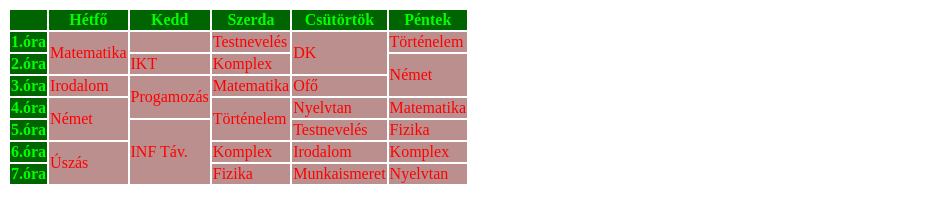
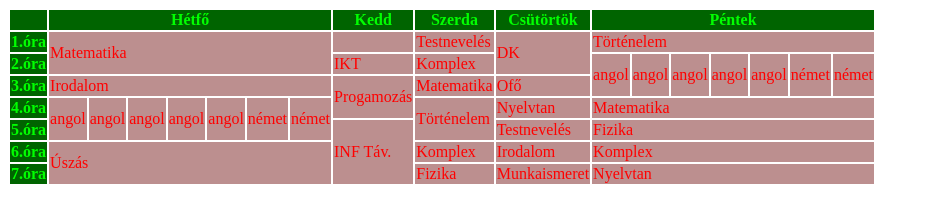
Before and after one commit to SeresPeter/Orarend, a plain HTML site: page index.html in a window 1280 px wide. Shown: the whole page, without its empty margins (0-927 px from the left). Drawn offline with Linux system fonts and the light colour scheme.

Commit message:
Házifel

```diff
--- a/index.html
+++ b/index.html
@@ -1,76 +1,92 @@
 <!DOCTYPE html>
 <html lang="en">
+
 <head>
     <meta charset="UTF-8">
     <style>
-       th{
+        th {
             background-color: darkgreen;
             color: rgb(0, 255, 0);
         }
-       td{
+
+        td {
             background-color: rosybrown;
             color: red;
         }
     </style>
     <title>Document</title>
 </head>
+
 <body>
     <table>
         <tr>
             <th></th>
-        <th>Hétfő</th>
+            <th colspan="7">Hétfő</th>
             <th>Kedd</th>
             <th>Szerda</th>
             <th>Csütörtök</th>
-        <th>Péntek</th>
+            <th colspan="7">Péntek</th>
         </tr>
         <tr>
             <th>1.óra</th>
-            <td rowspan="2">Matematika</td>
-            <td ></td>
+            <td rowspan="2" colspan="7">Matematika</td>
+            <td></td>
             <td>Testnevelés</td>
             <td rowspan="2">DK</td>
-            <td>Történelem</td>
+            <td colspan="7">Történelem</td>
         </tr>
         <tr>
             <th>2.óra</th>
             <td>IKT</td>
             <td>Komplex</td>
-            <td rowspan="2">Német</td>
+            <td rowspan="2">angol</td>
+            <td rowspan="2">angol</td>
+            <td rowspan="2">angol</td>
+            <td rowspan="2">angol</td>
+            <td rowspan="2">angol</td>
+            <td rowspan="2">német</td>
+            <td rowspan="2">német</td>
         </tr>
         <tr>
             <th>3.óra</th>
-            <td>Irodalom</td>
+            <td colspan="7">Irodalom</td>
             <td rowspan="2">Progamozás</td>
             <td>Matematika</td>
             <td>Ofő</td>
         </tr>
         <tr>
             <th>4.óra</th>
-            <td rowspan="2">Német</td>
+            <td rowspan="2">angol</td>
+            <td rowspan="2">angol</td>
+            <td rowspan="2">angol</td>
+            <td rowspan="2">angol</td>
+            <td rowspan="2">angol</td>
+            <td rowspan="2">német</td>
+            <td rowspan="2">német</td>
             <td rowspan="2">Történelem</td>
             <td>Nyelvtan</td>
-            <td>Matematika</td>
+            <td colspan="7">Matematika</td>
         </tr>
         <tr>
             <th>5.óra</th>
             <td rowspan="3">INF Táv.</td>
             <td>Testnevelés</td>
-            <td>Fizika</td>
+            <td colspan="7">Fizika</td>
         </tr>
         <tr>
             <th>6.óra</th>
-            <td rowspan="2">Úszás</td>
+            <td rowspan="2" colspan="7">Úszás</td>
             <td>Komplex</td>
             <td>Irodalom</td>
-            <td>Komplex</td>
+            <td colspan="7">Komplex</td>
         </tr>
         <tr>
             <th>7.óra</th>
             <td>Fizika</td>
             <td>Munkaismeret</td>
-            <td>Nyelvtan</td>
+            <td colspan="7">Nyelvtan</td>
         </tr>
     </table>
 </body>
+
 </html>
```
Lines whose indentation alone changed are shown as unchanged.
